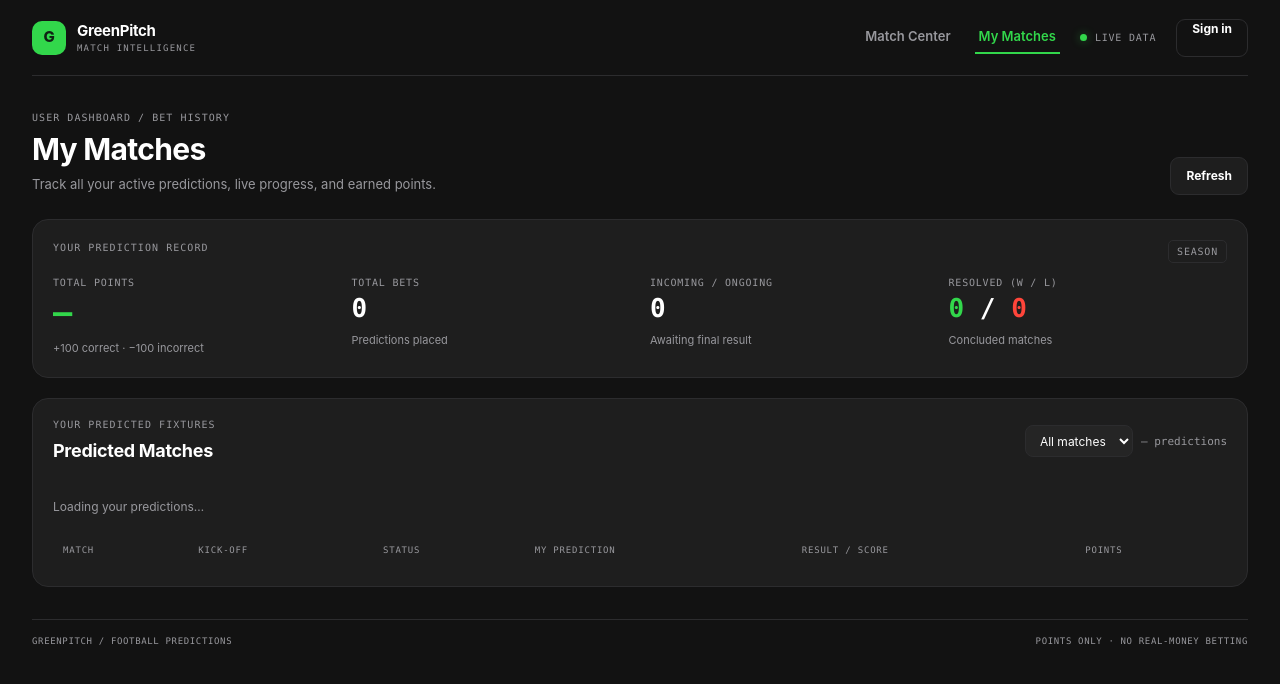
After one commit to happyhusky3303/ai66a_web_group10, a Python web app: template greenpitch-predictions/templates/my_matches.html in a window 1280 px wide. The commit adds this page. Shown: the top 684 px of the page. Run offline with Jinja, Linux system fonts and the light colour scheme; the template is opened without the code that fills it, so the values that code supplies are empty.

Commit message:
my matches page

```diff
--- a/greenpitch-predictions/app/models.py
+++ b/greenpitch-predictions/app/models.py
@@ -29,5 +29,9 @@ class Prediction(Base):
     predicted_winner: Mapped[str] = mapped_column(String(4), nullable=False)
     is_resolved: Mapped[bool] = mapped_column(Boolean, default=False, nullable=False)
     won: Mapped[bool] = mapped_column(Boolean, default=False, nullable=False)
+    competition: Mapped[str | None] = mapped_column(String(128), nullable=True)
+    home_team: Mapped[str | None] = mapped_column(String(128), nullable=True)
+    away_team: Mapped[str | None] = mapped_column(String(128), nullable=True)
+    utc_date: Mapped[str | None] = mapped_column(String(64), nullable=True)
 
     user: Mapped[User] = relationship(back_populates="predictions")
--- a/greenpitch-predictions/static/css/style.css
+++ b/greenpitch-predictions/static/css/style.css
@@ -56,6 +56,9 @@ button:focus-visible, a:focus-visible, input:focus-visible {
 }
 .brand-caption { display: block; color: var(--muted); font: 9px/1.3 var(--font-mono); letter-spacing: 1.2px; }
 .top-nav { display: flex; align-items: center; gap: 20px; }
+.nav-link { color: var(--muted); font-size: 13px; font-weight: 600; padding: 6px 4px; border-bottom: 2px solid transparent; transition: color .15s, border-color .15s; }
+.nav-link:hover { color: var(--text); }
+.nav-link.active { color: var(--green); border-bottom-color: var(--green); }
 .live-indicator, .status-chip, .trophy { color: var(--muted); font: 10px var(--font-mono); letter-spacing: .8px; }
 .live-indicator { display: inline-flex; align-items: center; gap: 8px; }
 .live-indicator span { width: 7px; height: 7px; border-radius: 50%; background: var(--green); box-shadow: 0 0 10px #32d74b70; }
@@ -125,6 +128,21 @@ h2 { margin: 0; font-size: 18px; letter-spacing: -.3px; }
 .sign-in-prompt:hover, .text-button:hover { text-decoration: underline; }
 .score { font-size: 12px; }
 
+.full-width-card { grid-column: span 12; }
+.my-stats-grid { display: grid; grid-template-columns: repeat(auto-fit, minmax(180px, 1fr)); gap: 20px; margin-top: 14px; }
+.stat-box { display: flex; flex-direction: column; }
+.stat-caption { color: var(--muted); font: 10px var(--font-mono); letter-spacing: .8px; margin-bottom: 4px; }
+.metric-dim { color: var(--text); font-size: 26px; }
+.text-green { color: var(--green); }
+.text-red { color: var(--red); }
+.prediction-badge { display: inline-flex; align-items: center; gap: 6px; padding: 4px 9px; border: 1px solid var(--border); border-radius: 6px; background: var(--surface-raised); color: var(--text); font-size: 11px; }
+.prediction-badge strong { display: inline-grid; place-items: center; width: 18px; height: 18px; border-radius: 4px; background: var(--green-soft); color: var(--green); font: 10px var(--font-mono); }
+.points-pill { display: inline-block; padding: 4px 9px; border-radius: 6px; font: 11px/1 var(--font-mono); font-weight: 700; white-space: nowrap; }
+.points-pill-won { background: var(--green-soft); color: var(--green); border: 1px solid #32d74b40; }
+.points-pill-lost { background: var(--red-soft); color: var(--red); border: 1px solid #ff453a40; }
+.points-pill-pending { background: var(--surface-raised); color: var(--muted); border: 1px solid var(--border); }
+.live-score-wrap { display: inline-flex; align-items: center; gap: 6px; }
+
 .leaderboard-list { margin: 0; padding: 0; list-style: none; }
 .leaderboard-list li { display: grid; grid-template-columns: 35px minmax(0, 1fr) auto; align-items: center; gap: 10px; padding: 13px 0; border-top: 1px solid var(--border); }
 .rank { color: var(--muted); font-size: 11px; }
--- a/greenpitch-predictions/static/js/app.js
+++ b/greenpitch-predictions/static/js/app.js
@@ -66,6 +66,8 @@ async function loadMatches() {
     count.textContent = `${matches.length} fixture${matches.length === 1 ? "" : "s"}`;
     if (matches.length === 0) empty.classList.remove("hidden");
 
+    populateLeagues(matches);
+
     const ongoing = [];
     const upcoming = [];
     const ended = [];
@@ -98,11 +100,22 @@ async function loadMatches() {
     else endedEmpty?.classList.add("hidden");
     for (const match of ended) endedBody?.append(createMatchRow(match));
 
-    // Populate leagues dropdown
+    applyMatchFilter();
+  } catch (error) {
+    count.textContent = "Unavailable";
+    showNotice(notice, error.message);
+  } finally {
+    loading.classList.add("hidden");
+  }
+}
+
+function populateLeagues(matches) {
   const leagueSelect = document.querySelector("#match-league-filter");
-    if (leagueSelect) {
+  if (!leagueSelect) return;
   const currentSelection = leagueSelect.value;
   const leagues = Array.from(new Set(matches.map((m) => m.competition).filter(Boolean))).sort();
+  if (leagues.length === 0) return;
+
   leagueSelect.replaceChildren();
   const allOption = document.createElement("option");
   allOption.value = "all";
@@ -114,17 +127,8 @@ async function loadMatches() {
     option.textContent = league;
     leagueSelect.append(option);
   }
-      if (leagues.includes(currentSelection)) {
+  if (currentSelection && (currentSelection === "all" || leagues.includes(currentSelection))) {
     leagueSelect.value = currentSelection;
-      }
-    }
-
-    applyMatchFilter();
-  } catch (error) {
-    count.textContent = "Unavailable";
-    showNotice(notice, error.message);
-  } finally {
-    loading.classList.add("hidden");
   }
 }
 
@@ -426,7 +430,245 @@ function initAuthPage() {
   });
 }
 
+let myPredictionsData = [];
+
+async function initMyMatches() {
+  document.querySelector("#my-refresh-button")?.addEventListener("click", loadMyMatches);
+  document.querySelector("#my-matches-filter")?.addEventListener("change", applyMyMatchesFilter);
+  document.querySelector("#logout-button")?.addEventListener("click", async () => {
+    try {
+      await apiRequest("/auth/logout", { method: "POST" });
+      window.location.assign("/");
+    } catch (error) {
+      showNotice(document.querySelector("#my-app-message"), error.message);
+    }
+  });
+
+  await loadCurrentUser();
+  await loadMyMatches();
+}
+
+async function loadMyMatches() {
+  const loading = document.querySelector("#my-matches-loading");
+  const authRequired = document.querySelector("#my-auth-required");
+  const empty = document.querySelector("#my-matches-empty");
+  const filteredEmpty = document.querySelector("#my-matches-filtered-empty");
+  const table = document.querySelector("#my-matches-table");
+  const body = document.querySelector("#my-matches-body");
+  const count = document.querySelector("#my-matches-count");
+  const notice = document.querySelector("#my-app-message");
+
+  const statTotal = document.querySelector("#stat-total");
+  const statActive = document.querySelector("#stat-active");
+  const statWon = document.querySelector("#stat-won");
+  const statLost = document.querySelector("#stat-lost");
+  const userPointsEl = document.querySelector("#user-points");
+
+  loading?.classList.remove("hidden");
+  authRequired?.classList.add("hidden");
+  empty?.classList.add("hidden");
+  filteredEmpty?.classList.add("hidden");
+  body?.replaceChildren();
+  hideNotice(notice);
+
+  if (!currentUser) {
+    loading?.classList.add("hidden");
+    authRequired?.classList.remove("hidden");
+    table?.classList.add("hidden");
+    if (count) count.textContent = "Sign in required";
+    return;
+  }
+
+  table?.classList.remove("hidden");
+
+  try {
+    const data = await apiRequest("/api/my-matches");
+    myPredictionsData = data.predictions || [];
+
+    if (userPointsEl && data.user_points !== undefined) {
+      userPointsEl.textContent = formatPoints(data.user_points);
+    }
+
+    let incomingCount = 0;
+    let ongoingCount = 0;
+    let wonCount = 0;
+    let lostCount = 0;
+
+    for (const p of myPredictionsData) {
+      if (p.status === "Before") incomingCount++;
+      else if (p.status === "Ongoing") ongoingCount++;
+      else if (p.won === true) wonCount++;
+      else if (p.won === false) lostCount++;
+    }
+
+    if (statTotal) statTotal.textContent = String(myPredictionsData.length);
+    if (statActive) statActive.textContent = String(incomingCount + ongoingCount);
+    if (statWon) statWon.textContent = String(wonCount);
+    if (statLost) statLost.textContent = String(lostCount);
+
+    if (myPredictionsData.length === 0) {
+      empty?.classList.remove("hidden");
+      table?.classList.add("hidden");
+      if (count) count.textContent = "0 predictions";
+      return;
+    }
+
+    applyMyMatchesFilter();
+  } catch (error) {
+    if (count) count.textContent = "Unavailable";
+    showNotice(notice, error.message);
+  } finally {
+    loading?.classList.add("hidden");
+  }
+}
+
+function applyMyMatchesFilter() {
+  const filterSelect = document.querySelector("#my-matches-filter");
+  const selected = filterSelect ? filterSelect.value : "all";
+  const body = document.querySelector("#my-matches-body");
+  const filteredEmpty = document.querySelector("#my-matches-filtered-empty");
+  const count = document.querySelector("#my-matches-count");
+  const table = document.querySelector("#my-matches-table");
+
+  body?.replaceChildren();
+
+  const filtered = myPredictionsData.filter((item) => {
+    if (selected === "incoming") return item.status === "Before";
+    if (selected === "ongoing") return item.status === "Ongoing";
+    if (selected === "ended") return item.status === "Ended" || item.status === "Unavailable";
+    return true; // "all"
+  });
+
+  if (count) {
+    count.textContent = `${filtered.length} prediction${filtered.length === 1 ? "" : "s"}`;
+  }
+
+  if (filtered.length === 0) {
+    filteredEmpty?.classList.remove("hidden");
+    table?.classList.add("hidden");
+  } else {
+    filteredEmpty?.classList.add("hidden");
+    table?.classList.remove("hidden");
+    for (const item of filtered) {
+      body?.append(createMyMatchRow(item));
+    }
+  }
+}
+
+function createMyMatchRow(item) {
+  const row = document.createElement("tr");
+
+  // Col 1: Match
+  const matchCell = document.createElement("td");
+  matchCell.className = "match-cell";
+  const competition = document.createElement("span");
+  competition.className = "competition-name";
+  competition.textContent = item.competition;
+  const teams = document.createElement("strong");
+  teams.className = "team-pair";
+  teams.textContent = `${item.home_team}  —  ${item.away_team}`;
+  matchCell.append(competition, teams);
+
+  // Col 2: Kick-off
+  const dateCell = document.createElement("td");
+  dateCell.className = "mono date-cell";
+  dateCell.textContent = item.utc_date
+    ? new Intl.DateTimeFormat(undefined, { dateStyle: "medium", timeStyle: "short" }).format(new Date(item.utc_date))
+    : "—";
+
+  // Col 3: Status
+  const statusCell = document.createElement("td");
+  const statusSpan = document.createElement("span");
+  let displayStatus = item.status;
+  let statusClass = "unavailable";
+  if (item.status === "Before") {
+    displayStatus = "Incoming";
+    statusClass = "before";
+  } else if (item.status === "Ongoing") {
+    displayStatus = "Ongoing";
+    statusClass = "ongoing";
+  } else if (item.status === "Ended") {
+    displayStatus = "Ended";
+    statusClass = "ended";
+  }
+  statusSpan.className = `status status-${statusClass}`;
+  statusSpan.textContent = displayStatus;
+  statusCell.append(statusSpan);
+
+  // Col 4: My Prediction
+  const predCell = document.createElement("td");
+  predCell.className = "prediction-cell";
+  const badge = document.createElement("span");
+  badge.className = "prediction-badge";
+  const labelStrong = document.createElement("strong");
+  labelStrong.textContent = item.predicted_label;
+  const teamText = document.createElement("span");
+  teamText.textContent = item.predicted_team;
+  badge.append(labelStrong, teamText);
+  predCell.append(badge);
+
+  // Col 5: Result / Score
+  const resultCell = document.createElement("td");
+  resultCell.className = "result-cell";
+  if (item.status === "Before") {
+    const kickSoon = document.createElement("span");
+    kickSoon.className = "mono muted";
+    kickSoon.textContent = "Kick-off pending";
+    resultCell.append(kickSoon);
+  } else if (item.status === "Ongoing") {
+    const liveWrap = document.createElement("div");
+    liveWrap.className = "live-score-wrap";
+    const scoreSpan = document.createElement("strong");
+    scoreSpan.className = "mono score";
+    scoreSpan.textContent = (item.home_score !== null && item.away_score !== null)
+      ? `${item.home_score} — ${item.away_score}`
+      : "Live";
+    const dot = document.createElement("span");
+    dot.className = "live-dot";
+    liveWrap.append(scoreSpan, dot);
+    resultCell.append(liveWrap);
+  } else if (item.status === "Ended") {
+    const scoreSpan = document.createElement("strong");
+    scoreSpan.className = "mono score";
+    scoreSpan.textContent = (item.home_score !== null && item.away_score !== null)
+      ? `${item.home_score} — ${item.away_score}`
+      : "Concluded";
+    resultCell.append(scoreSpan);
+  } else {
+    resultCell.textContent = "—";
+  }
+
+  // Col 6: Points Received / Lost
+  const pointsCell = document.createElement("td");
+  pointsCell.className = "points-cell";
+  if (item.status === "Before" || item.status === "Ongoing") {
+    const pendingSpan = document.createElement("span");
+    pendingSpan.className = "mono muted";
+    pendingSpan.textContent = "—";
+    pointsCell.append(pendingSpan);
+  } else if (item.points_awarded !== null) {
+    const pointsPill = document.createElement("span");
+    if (item.points_awarded > 0) {
+      pointsPill.className = "points-pill points-pill-won mono";
+      pointsPill.textContent = `+${item.points_awarded} pts`;
+    } else if (item.points_awarded < 0) {
+      pointsPill.className = "points-pill points-pill-lost mono";
+      pointsPill.textContent = `${item.points_awarded} pts`;
+    } else {
+      pointsPill.className = "points-pill points-pill-pending mono";
+      pointsPill.textContent = "0 pts";
+    }
+    pointsCell.append(pointsPill);
+  } else {
+    pointsCell.textContent = "—";
+  }
+
+  row.append(matchCell, dateCell, statusCell, predCell, resultCell, pointsCell);
+  return row;
+}
+
 document.addEventListener("DOMContentLoaded", () => {
   if (document.body.dataset.page === "dashboard") initDashboard();
+  if (document.body.dataset.page === "my-matches") initMyMatches();
   if (document.body.dataset.page === "auth") initAuthPage();
 });
--- /dev/null
+++ b/greenpitch-predictions/templates/my_matches.html
@@ -0,0 +1,125 @@
+<!doctype html>
+<html lang="en">
+  <head>
+    <meta charset="utf-8">
+    <meta name="viewport" content="width=device-width, initial-scale=1">
+    <meta name="theme-color" content="#121212">
+    <title>My Matches — GreenPitch</title>
+    <link rel="stylesheet" href="/static/css/style.css?v=3">
+    <script src="/static/js/app.js?v=3" defer></script>
+  </head>
+  <body data-page="my-matches">
+    <div class="shell">
+      <header class="topbar">
+        <a class="brand" href="/" aria-label="GreenPitch home">
+          <span class="brand-mark" aria-hidden="true">G</span>
+          <span>GreenPitch<span class="brand-caption">MATCH INTELLIGENCE</span></span>
+        </a>
+        <nav class="top-nav" aria-label="Main navigation">
+          <a class="nav-link" href="/">Match Center</a>
+          <a class="nav-link active" href="/my-matches">My Matches</a>
+          <span class="live-indicator"><span></span> LIVE DATA</span>
+          <a id="auth-link" class="button button-quiet" href="/login">Sign in</a>
+          <button id="logout-button" class="button button-quiet hidden" type="button">Sign out</button>
+        </nav>
+      </header>
+
+      <main>
+        <section class="page-heading">
+          <div>
+            <p class="eyebrow">USER DASHBOARD / BET HISTORY</p>
+            <h1>My Matches</h1>
+            <p class="muted">Track all your active predictions, live progress, and earned points.</p>
+          </div>
+          <button id="my-refresh-button" class="button button-outline" type="button">Refresh</button>
+        </section>
+
+        <section class="dashboard-grid" aria-label="My matches dashboard">
+          <!-- Stats Card -->
+          <article class="card points-card">
+            <div class="card-topline">
+              <span class="eyebrow">YOUR PREDICTION RECORD</span>
+              <span class="status-chip">SEASON</span>
+            </div>
+            <div class="my-stats-grid">
+              <div class="stat-box">
+                <span class="stat-caption">TOTAL POINTS</span>
+                <p id="user-points" class="metric">—</p>
+                <p class="card-footnote">+100 correct · −100 incorrect</p>
+              </div>
+              <div class="stat-box">
+                <span class="stat-caption">TOTAL BETS</span>
+                <p id="stat-total" class="metric metric-dim">0</p>
+                <p class="card-footnote">Predictions placed</p>
+              </div>
+              <div class="stat-box">
+                <span class="stat-caption">INCOMING / ONGOING</span>
+                <p id="stat-active" class="metric metric-dim">0</p>
+                <p class="card-footnote">Awaiting final result</p>
+              </div>
+              <div class="stat-box">
+                <span class="stat-caption">RESOLVED (W / L)</span>
+                <p class="metric metric-dim"><span id="stat-won" class="text-green">0</span> / <span id="stat-lost" class="text-red">0</span></p>
+                <p class="card-footnote">Concluded matches</p>
+              </div>
+            </div>
+          </article>
+
+          <!-- Main Table Card -->
+          <section class="card full-width-card" aria-labelledby="my-matches-heading">
+            <div class="section-heading">
+              <div>
+                <p class="eyebrow">YOUR PREDICTED FIXTURES</p>
+                <h2 id="my-matches-heading">Predicted Matches</h2>
+              </div>
+              <div class="matches-filter-controls">
+                <select id="my-matches-filter" class="select-input" aria-label="Filter my matches by status">
+                  <option value="all">All matches</option>
+                  <option value="incoming">Incoming</option>
+                  <option value="ongoing">Ongoing</option>
+                  <option value="ended">Ended</option>
+                </select>
+                <span id="my-matches-count" class="count-label">— predictions</span>
+              </div>
+            </div>
+
+            <div id="my-app-message" class="notice hidden" role="status" aria-live="polite"></div>
+            <div id="my-matches-loading" class="loading-state">Loading your predictions…</div>
+            <div id="my-auth-required" class="empty-state hidden">
+              <p>Please sign in to view your predictions and points.</p>
+              <a href="/login" class="button button-primary" style="display:inline-block; margin-top:10px;">Sign in</a>
+            </div>
+            <div id="my-matches-empty" class="empty-state hidden">
+              <p>You haven't placed any predictions yet.</p>
+              <a href="/" class="button button-primary" style="display:inline-block; margin-top:10px;">Browse Fixtures to Predict</a>
+            </div>
+            <div id="my-matches-filtered-empty" class="empty-state hidden">
+              No matches found for this filter.
+            </div>
+
+            <div class="table-wrap">
+              <table class="match-table" id="my-matches-table">
+                <thead>
+                  <tr>
+                    <th scope="col">MATCH</th>
+                    <th scope="col">KICK-OFF</th>
+                    <th scope="col">STATUS</th>
+                    <th scope="col">MY PREDICTION</th>
+                    <th scope="col">RESULT / SCORE</th>
+                    <th scope="col">POINTS</th>
+                  </tr>
+                </thead>
+                <tbody id="my-matches-body"></tbody>
+              </table>
+            </div>
+          </section>
+        </section>
+      </main>
+
+      <footer class="footer">
+        <span>GREENPITCH / FOOTBALL PREDICTIONS</span>
+        <span>POINTS ONLY · NO REAL-MONEY BETTING</span>
+      </footer>
+    </div>
+  </body>
+</html>
```
Also changed, not shown: greenpitch-predictions/app/main.py (+19 -0 lines), greenpitch-predictions/app/routers/predictions.py (+95 -0 lines), greenpitch-predictions/templates/index.html (+14 -2 lines), 1 other file. Lines whose indentation alone changed are shown as unchanged.
